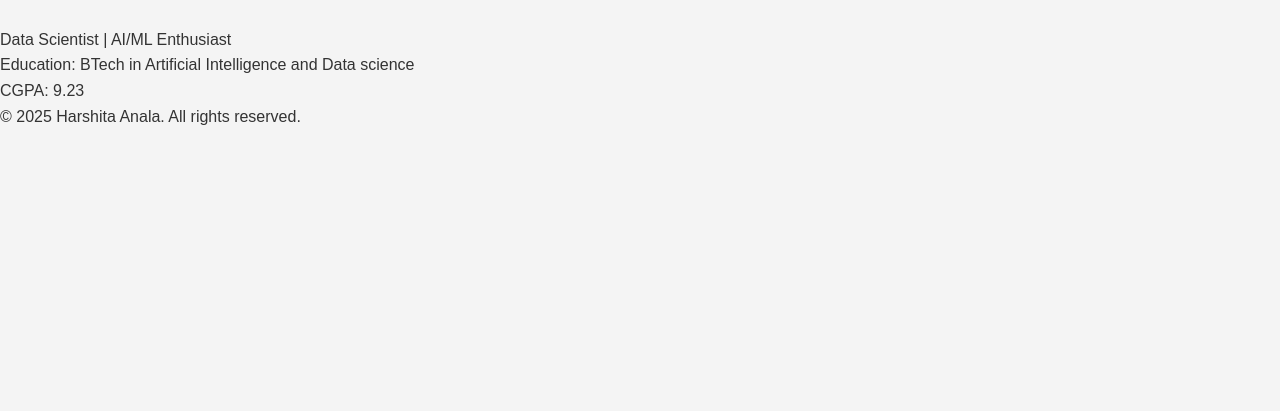
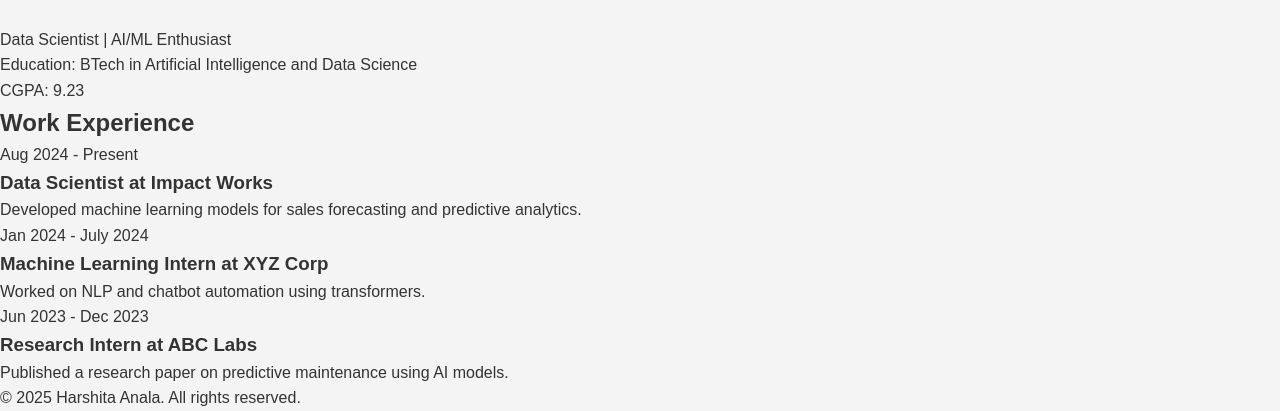
Before and after one commit to harshitaanala/Portfolio-Website, a plain HTML site: page index.html in a window 1280 px wide. Shown: the part 398-809 px from the top of the page. Drawn offline with Linux system fonts and the light colour scheme.

Commit message:
Update index.html

```diff
--- a/index.html
+++ b/index.html
@@ -7,26 +7,59 @@
     <link rel="stylesheet" href="css/style.css">
 </head>
 <body>
+    <!-- Navigation Bar -->
     <header>
         <nav>
             <ul>
                 <li><a href="index.html">Home</a></li>
                 <li><a href="about.html">About</a></li>
                 <li><a href="projects.html">Projects</a></li>
-                <li><a href="C:\Users\Admin\Desktop\Portfolio-website\Resume_Harshita_Anala.pdf" target="_blank">Resume</a></li>
+                <li><a href="resume.pdf" target="_blank">Resume</a></li> <!-- Fixed Resume Link -->
                 <li><a href="contact.html">Contact</a></li>
             </ul>
         </nav>
     </header>
 
+    <!-- Hero Section -->
     <section class="home">
-        <img src="C:\Users\Admin\Desktop\Portfolio-website\assets\images\IMG_4062.jpg" alt="Your Image" class="profile-img">
+        <img src="assets/images/IMG_4062.jpg" alt="Your Image" class="profile-img"> <!-- Fixed Image Path -->
         <h1>Hi, I'm Harshita Anala</h1>
         <p>Data Scientist | AI/ML Enthusiast</p>
-        <p>Education: BTech in Artificial Intelligence and Data science</p>
+        <p>Education: BTech in Artificial Intelligence and Data Science</p>
         <p>CGPA: 9.23</p>
     </section>
 
+    <!-- Work Experience Timeline -->
+    <section class="timeline-section">
+        <h2>Work Experience</h2>
+        <div class="timeline">
+            <div class="timeline-item">
+                <div class="timeline-date">Aug 2024 - Present</div>
+                <div class="timeline-content">
+                    <h3>Data Scientist at Impact Works</h3>
+                    <p>Developed machine learning models for sales forecasting and predictive analytics.</p>
+                </div>
+            </div>
+
+            <div class="timeline-item">
+                <div class="timeline-date">Jan 2024 - July 2024</div>
+                <div class="timeline-content">
+                    <h3>Machine Learning Intern at XYZ Corp</h3>
+                    <p>Worked on NLP and chatbot automation using transformers.</p>
+                </div>
+            </div>
+
+            <div class="timeline-item">
+                <div class="timeline-date">Jun 2023 - Dec 2023</div>
+                <div class="timeline-content">
+                    <h3>Research Intern at ABC Labs</h3>
+                    <p>Published a research paper on predictive maintenance using AI models.</p>
+                </div>
+            </div>
+        </div>
+    </section>
+
+    <!-- Footer -->
     <footer>
         <p>© 2025 Harshita Anala. All rights reserved.</p>
     </footer>
```
